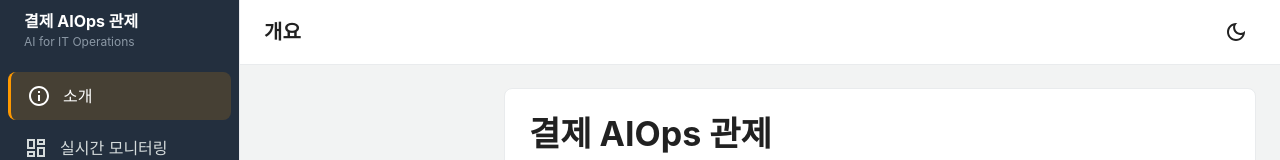
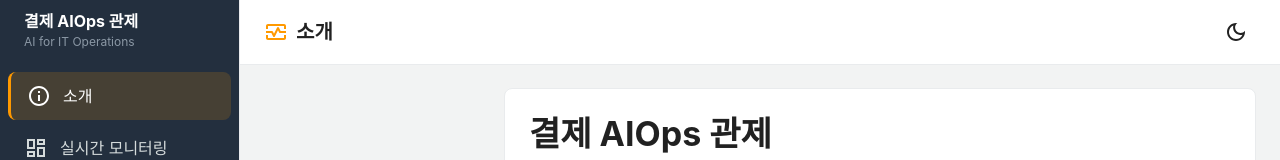
Before and after one commit to tjsal89000/2026_-Portfolio, a React (Vite) app in the folder dashboard/: page / in a window 1280 px wide. Shown: the top 160 px of the page. Built offline with nearby package versions, Linux system fonts and the light colour scheme; no server answers.

Commit message:
상단바에 로고 아이콘 추가, 제목을 현재 메뉴 이름으로 표시 (기존 '개요' 고정 제거)
Co-Authored-By: Claude Sonnet 5 <noreply@anthropic.com>

```diff
--- a/dashboard/src/App.tsx
+++ b/dashboard/src/App.tsx
@@ -17,6 +17,18 @@ const ArchitecturePage = lazy(() => import("./pages/ArchitecturePage"));
 const TroubleshootingPage = lazy(() => import("./pages/TroubleshootingPage"));
 
 const VIEW_KEYS: ViewKey[] = ["about", "overview", "ops", "stats", "progress", "tests", "infra", "architecture", "troubleshooting"];
+
+const VIEW_LABELS: Record<ViewKey, string> = {
+  about: "소개",
+  overview: "실시간 모니터링",
+  ops: "운영 지표",
+  stats: "통계",
+  progress: "진행 상황",
+  tests: "테스트 코드",
+  infra: "인프라 현황",
+  architecture: "인프라 구성도",
+  troubleshooting: "트러블슈팅",
+};
 
 function viewFromHash(): ViewKey {
   const key = window.location.hash.replace("#", "");
@@ -47,7 +59,7 @@ export default function App() {
         mobileOpen={mobileOpen}
         onMobileClose={() => setMobileOpen(false)}
       />
-      <TopBar onMenuClick={() => setMobileOpen(true)} />
+      <TopBar onMenuClick={() => setMobileOpen(true)} title={VIEW_LABELS[view]} />
       <Box
         component="main"
         sx={{
--- a/dashboard/src/layout/TopBar.tsx
+++ b/dashboard/src/layout/TopBar.tsx
@@ -2,14 +2,16 @@ import { AppBar, Box, IconButton, Toolbar, Tooltip, Typography } from "@mui/mate
 import MenuIcon from "@mui/icons-material/Menu";
 import LightModeIcon from "@mui/icons-material/LightModeOutlined";
 import DarkModeIcon from "@mui/icons-material/DarkModeOutlined";
+import MonitorHeartOutlinedIcon from "@mui/icons-material/MonitorHeartOutlined";
 import { DRAWER_WIDTH } from "./Sidebar";
 import { useThemeMode } from "../context/ThemeModeContext";
 
 interface TopBarProps {
   onMenuClick: () => void;
+  title: string; // 지금 보고 있는 메뉴 이름
 }
 
-export default function TopBar({ onMenuClick }: TopBarProps) {
+export default function TopBar({ onMenuClick, title }: TopBarProps) {
   const { mode, toggleMode } = useThemeMode();
 
   return (
@@ -36,7 +38,8 @@ export default function TopBar({ onMenuClick }: TopBarProps) {
           >
             <MenuIcon />
           </IconButton>
-          <Typography variant="h6">개요</Typography>
+          <MonitorHeartOutlinedIcon sx={{ color: "primary.main" }} />
+          <Typography variant="h6">{title}</Typography>
         </Box>
         <Box sx={{ display: "flex", alignItems: "center", gap: 1 }}>
           <Tooltip title={mode === "light" ? "다크 모드로 전환" : "라이트 모드로 전환"}>
```
